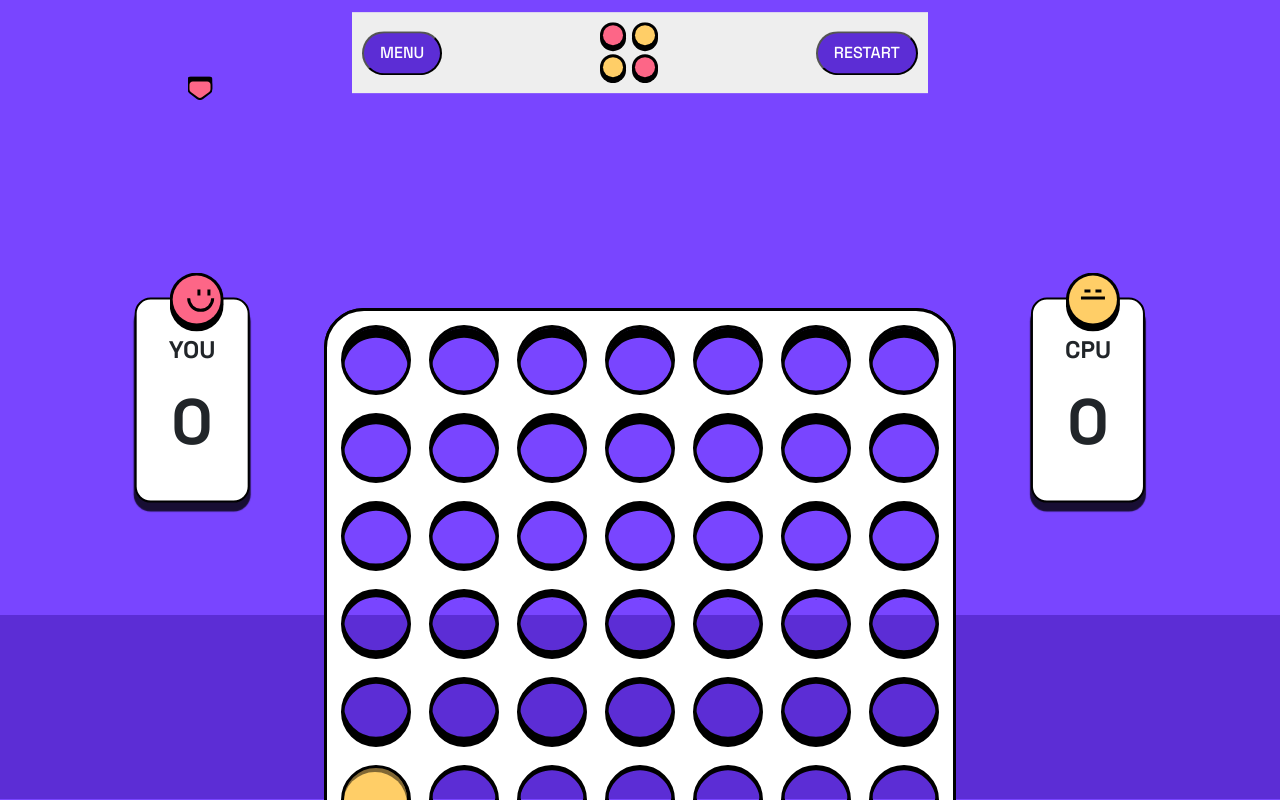
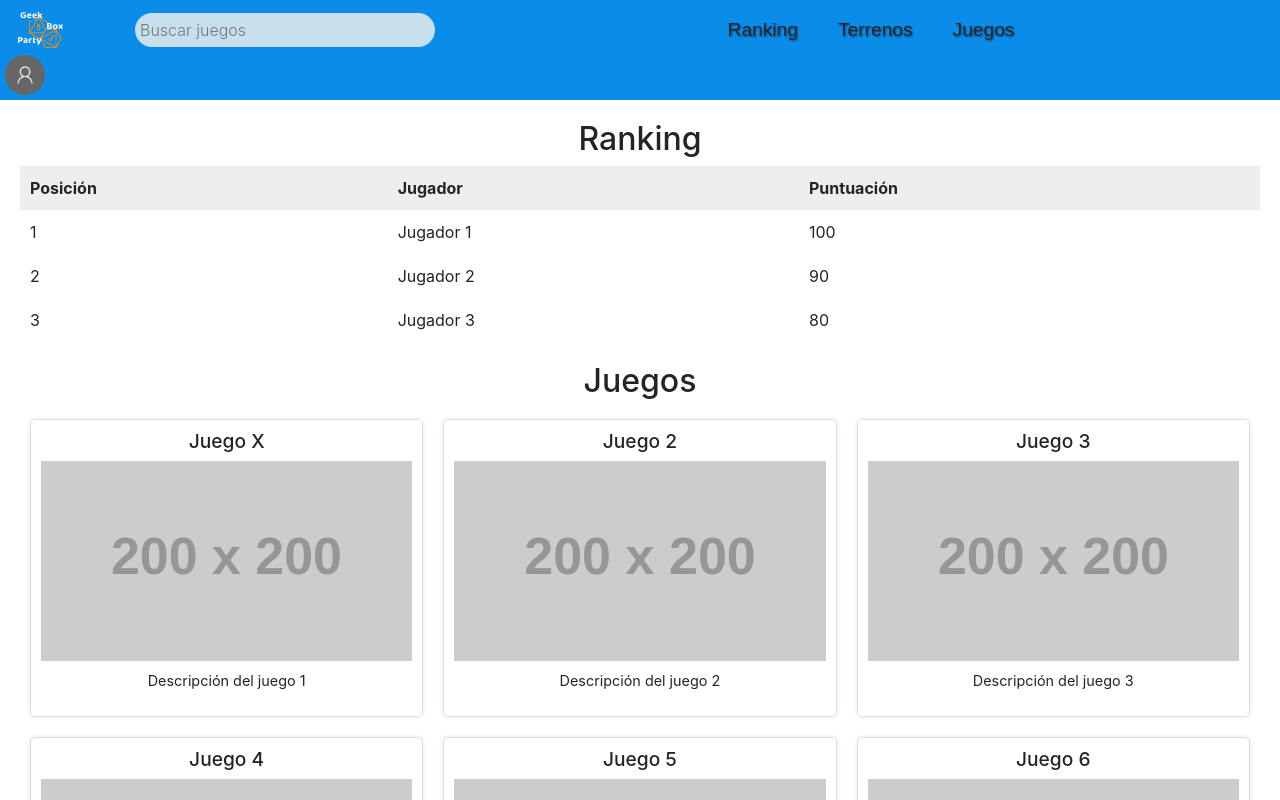
Before and after one commit to ManuVO/GeekBoxParty, a React (Create React App) app: page /inGame in a window 1280 px wide. Shown: the top 800 px of the page. Built offline with nearby package versions, Linux system fonts and the light colour scheme.

Commit message:
Master V0.2

```diff
--- a/src/App.js
+++ b/src/App.js
@@ -1,10 +1,11 @@
 //import Mayuscula al empezar SIEMPRE.
 import Conecta4 from "./Games/conecta4/conecta4";
 import Tictactoe from "./Games/tictactoe/tictactoe.js";
+import HomeScreen from "./Screens/HomeScreen";
 
 function App() {
   return (
-  <Conecta4 />
+  <HomeScreen />
   //<Tictactoe />
   );
 }
--- /dev/null
+++ b/src/Components/NavigationBar.css
@@ -0,0 +1,231 @@
+nav {
+    display: flex;
+    flex-wrap: wrap;
+    align-items: center;
+    justify-content: space-between;
+    background-color: #0C8CE9;
+    padding: 5px;
+    top: 0;
+    left: 0;
+    z-index: 1;
+
+  }
+  .left-section {
+    display: flex;
+    align-items: center;
+    justify-content: space-between;
+  }
+
+  .logo {
+    font-size: 1.5rem;
+    font-weight: bold;
+    margin: 0 10px;
+  }
+
+  .logo img {
+    width: 50px;
+    height: 50px;
+  }
+
+  .search-bar {
+    position: relative;
+    flex-grow: 1;
+    margin: 0 60px;
+
+  }
+
+  .search-bar input[type="text"] {
+    border-radius: 20px;
+    border: none;
+    background-color: #c8e0ee;
+    color: #d3d3d3;
+    font-size: 16px;
+    font-weight: 300;
+    padding: 5px;
+    width: 300px;
+  }
+
+  .search-bar i {
+    position: absolute;
+    top: 50%;
+    right: 20px;
+    transform: translateY(-50%);
+    color: #d3d3d3;
+  }
+
+  .sections {
+    display: flex;
+    justify-content: space-between;
+    align-items: center;
+    height: 100%;
+  }
+
+  .center-section {
+    color: black;
+    display: flex;
+    align-items: center;
+    justify-content: center;
+    flex-grow: 1;
+    max-width: 768px;
+    width: 100%;
+  }
+
+  .menu {
+    list-style: none;
+    justify-content: space-between;
+    display: flex;
+    align-items: center;
+    margin: 0;
+    padding: 0;
+    height: 100%;
+    color:#000;
+  }
+
+  .menu li {
+    margin-right: 40px;
+    font-family: 'Montserrat', sans-serif;
+    font-size: 1.2em;
+    height: 100%;
+    display: flex;
+    align-items: center;
+    color: black !important;
+    position: relative;
+    text-shadow: 1px 1px 2px rgba(0, 0, 0, 0.5);
+  }
+
+  .menu li::before {
+    content: "";
+    position: absolute;
+    bottom: 0;
+    left: 0;
+    height: 2px;
+    width: 0%;
+    background-color: #fff;
+    transition: all 0.5s;
+  }
+
+  .menu li:hover::before {
+    width: 100%;
+  }
+
+  a:-webkit-any-link {
+    color: #23262b;
+    cursor: pointer;
+    text-decoration: none;
+  }
+
+  .profile {
+    display: flex;
+    align-items: center;
+    height: 100%;
+    position: relative;
+  }
+
+  .profile img {
+    height: 40px;
+    width: 40px;
+    border-radius: 50%;
+    margin-right: 20px;
+  }
+
+  .dropdown {
+    display: none;
+    position: absolute;
+    top: 60px;
+    right: 0;
+    background-color: #fff;
+    color: #23262b;
+    box-shadow: 0 0 10px rgba(0, 0, 0, 0.2);
+    z-index: 1;
+  }
+
+  .dropdown a {
+    color: #23262b;
+    display: block;
+    font-size: 14px;
+    font-weight: 300;
+    margin: 10% 0;
+    text-align: left;
+    white-space: nowrap;
+    line-height: 1.5
+  }
+
+  .dropdown a:hover {
+    color: #0C8CE9;
+    background-color: #c8e0ee;
+    border-radius: 2px;
+    padding: 2% 2%;
+  }
+
+  .dropdown.active {
+    display: block;
+    min-width: fit-content;
+    padding: 20%;
+  }
+
+  .menu-toggle {
+    display: none;
+    color: #d3d3d3;
+    font-size: 24px;
+    cursor: pointer;
+  }
+
+  @media (max-width: 768px) {
+    .search-bar input[type="text"] {
+      width: 200px;
+    }
+
+    .menu {
+      position: fixed;
+      top: 70px;
+      left: 0;
+      height: calc(100vh - 70px);
+      width: 100%;
+    }
+}
+
+@media screen and (max-width: 767px) {
+    nav {
+      padding: 10px;
+    }
+    .left-section {
+      margin-right: 10px;
+    }
+    .logo {
+      margin: 0;
+    }
+    .search-bar {
+      margin: 0 10px;
+    }
+    .search-bar input[type="text"] {
+      width: 150px;
+      font-size: 14px;
+    }
+    .menu {
+      display: none;
+      position: absolute;
+      top: 60px;
+      left: 0;
+      background-color: #0C8CE9;
+      height: calc(100vh - 60px);
+      width: 100%;
+      z-index: 1;
+      padding: 20px;
+      flex-direction: column;
+      align-items: flex-start;
+    }
+    .menu li {
+      margin: 20px 0;
+      font-size: 1.5em;
+    }
+    .menu-toggle {
+      display: block;
+      margin-right: 10px;
+    }
+    .dropdown {
+      top: 40px;
+    }
+    .menu.active {
+      display: flex;
+    }
+  }
--- a/src/Components/NavigationBar.js
+++ b/src/Components/NavigationBar.js
@@ -1,21 +1,51 @@
-import React from 'react';
+import React, { useState } from "react";
 import imagen from '../Assets/img/GeekBoxParty.png';
+import imagen2 from '../Assets/img/Perfil.png';
+import './NavigationBar.css';
+
+
 function NavigationBar() {
+  const [menuOpen, setMenuOpen] = useState(false);
+  const [profileMenuOpen, setProfileMenuOpen] = useState(false);
 
+  function toggleMenu() {
+    setMenuOpen(!menuOpen);
+  }
+
+  function toggleProfileMenu() {
+    setProfileMenuOpen(!profileMenuOpen);
+  }
   return (
-    <nav style={{backgroundColor: '#0d99ff'}}>
+    <nav>
+      <div className="left-section">
         <a href="#" className="logo">
           <img src={imagen} alt="Logo GeekBoxParty" />
         </a>
         <div className="search-bar">
           <input type="text" placeholder="Buscar juegos" />
         </div>
-      <div className="sections">
-        <ul>
-          <li>Ranking</li>
-          <li>Terrenos</li>
-          <li>Juegos</li>
+      </div>
+      <div className="center-section">
+        <ul className="menu">
+          <li><a href="#">Ranking</a></li>
+          <li><a href="#">Terrenos</a></li>
+          <li><a href="#">Juegos</a></li>
         </ul>
+      </div>
+      <div className="right-section">
+        <div className="profile">
+          <img src={imagen2} alt="Avatar" onClick={toggleProfileMenu} />
+          <div className={profileMenuOpen ? "dropdown active" : "dropdown"}>
+            <a href="#">Perfil</a>
+            <a href="#">Mis Juegos</a>
+            <a href="#">Torneos Activos</a>
+            <a href="#">Amigos</a>
+            <a href="#">Cerrar sesión</a>
+          </div>
+        </div>
+        <div className="menu-toggle" onClick={toggleMenu}>
+          <i className="fas fa-bars"></i>
+        </div>
       </div>
   </nav>
   );
--- a/src/Screens/HomeScreen.js
+++ b/src/Screens/HomeScreen.js
@@ -1,4 +1,3 @@
-import logo from './logo.svg';
 import '../App.css';
 import React from 'react';
 import NavigationBar from '../Components/NavigationBar';
```
Also changed, not shown: src/Assets/img/Perfil.png (added), 1 other file (tests, documents, lock files or other folders). Lines whose indentation alone changed are shown as unchanged.
